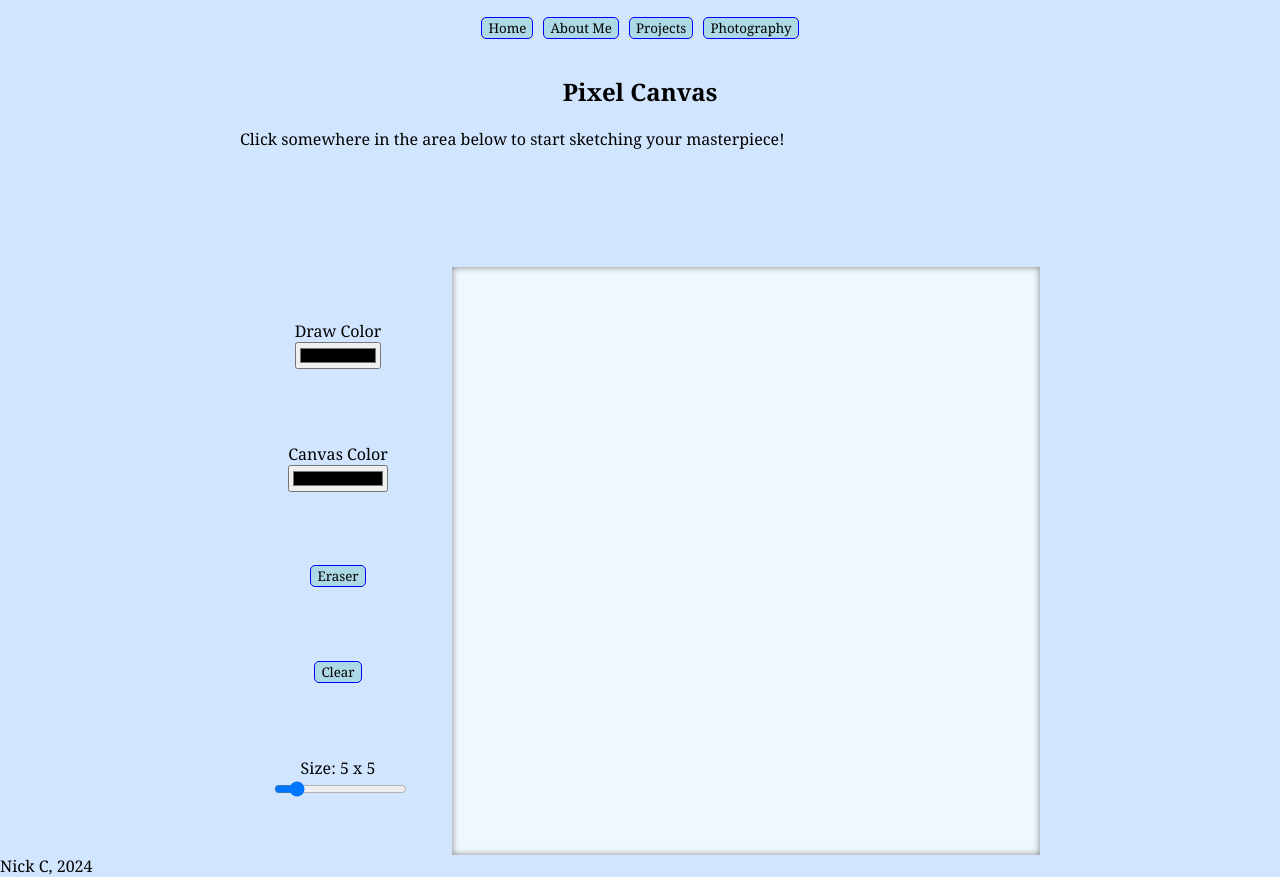
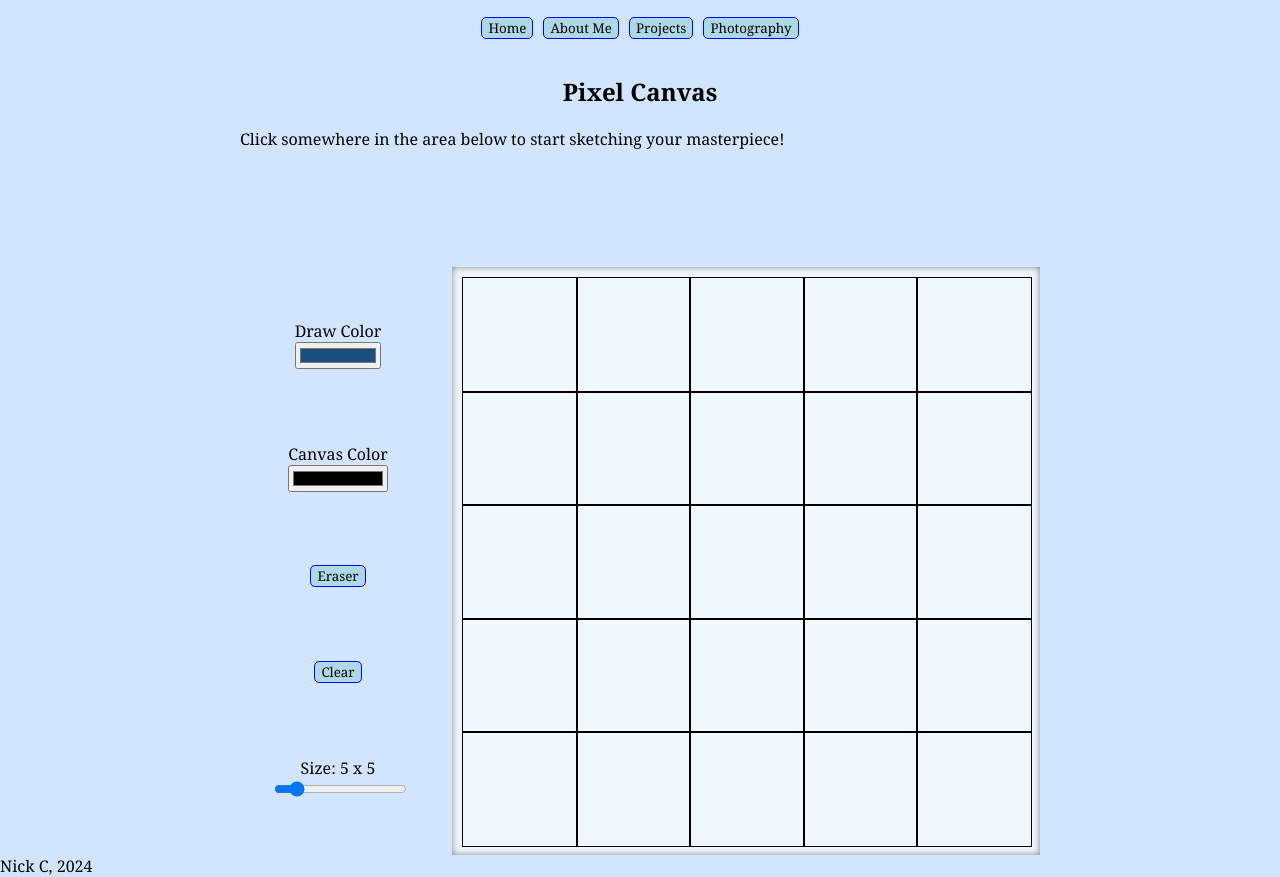
Before and after one commit to solo-nko/homepage, a Vue app: page /projects/pixelsketch in a window 1280 px wide. Built offline with nearby package versions, Linux system fonts and the light colour scheme.

Commit message:
reactive grid resizing

```diff
--- a/src/components/common/GridPiece.vue
+++ b/src/components/common/GridPiece.vue
@@ -1,26 +1,33 @@
 <template>
-	<div id="piece-body" :style="pieceStyle" />
+	<div id="piece-body" v-on:click="$emit('pieceClick')" />
 </template>
 
-<script lang="ts">
-export default {
-	props: {
-		color: {
-			type: String,
-			default: ""
-		}
+<script setup lang="ts">
+import { computed, ref } from "vue";
+
+defineEmits(["pieceClick"]);
+const props = defineProps({
+	foregroundColor: {
+		type: String,
+		default: ""
 	},
-	computed: {
-		pieceStyle() {
-			return `background-color: ${this.color}`;
-		}
-	},
-};
+	backgroundColor: {
+		type: String,
+		default: ""
+	}
+});
+
+const computedStyle = computed(() => {
+	return `background-color: ${props.foregroundColor}`;
+})
+
 </script>
 
 <style scoped>
 #piece-body {
 	width: 100%;
 	height: 100%;
+	background-color: v-bind(foregroundColor);
+	border: 1px solid black;
 }
 </style>
--- a/src/views/projects/PixelSketch.vue
+++ b/src/views/projects/PixelSketch.vue
@@ -7,7 +7,7 @@
 		<section id="option-sect">
 			<div>
 				<label for="btn-piece-color">Draw Color</label>
-				<input type="color" name="btn-piece-color" v-on:change="changeColor($event)">
+				<input type="color" name="btn-piece-color" v-bind:value="foregroundColor" v-on:change="changeForegroundColor($event)">
 			</div>
 			<div>
 				<label for="btn-canvas-color">Canvas Color</label>
@@ -17,45 +17,50 @@
 			<base-button>Clear</base-button>
 			<div>
 				<label for="grid-scale">Size: {{ gridDimension }} x {{ gridDimension }}</label>
-				<input v-model="gridDimension" type="range" name="grid-scale" min="2" max="25" v-on:change="createNewGrid">
+				<input v-model.lazy="gridDimension" type="range" name="grid-scale" min="2" max="25">
 			</div>
 		</section>
 		<section id="sketch-sect">
 			<div id="sketch-area" v-bind:style="canvasStyle">
-				<!-- <GridPiece v-for="piece in gridPieces || []" v-bind:key="piece" v-bind:color="drawColor" /> -->
-				<div v-for="(piece, index) in gridPieces" v-bind:id="String(index)" v-bind:key="piece" class="grid-piece" v-on:mouseenter="fill($event)" v-on:mousedown="fill($event)" />
+				<GridPiece v-for="piece in gridPieces" v-bind:key="piece.id" v-bind:foreground-color="piece.foregroundColor"
+					v-bind:background-color="piece.backgroundColor" v-on:piece-click="fillPiece(piece)" />
 			</div>
 		</section>
 	</div>
 </template>
 
 <script setup lang="ts">
+
 //the story so far
-/* - grid size doesn't update correctly. it only updates to the previous value, after setting a new one.
-   - need to be able to draw with default color
-	 - try using CSS v-bind and v-bind:id to refer to unique divs?
+/* - GridPieces dont update when clicked, i think because their prop isn't actually being changed by fillPiece().
  */
 
-import { computed, ref } from "vue";
+import { computed, onBeforeMount, ref, watch } from "vue";
+import GridPiece from "@/components/common/GridPiece.vue";
+import type { GridCell } from "@/utils/GridCell";
+import Global from "@/utils/Global";
+
 const gridDimension = ref(5);
 
-const gridPieces: symbol[] = new Array(gridDimension.value * gridDimension.value);
+const gridPieces: GridCell[] = new Array(gridDimension.value * gridDimension.value);
 
-function fill(event: MouseEvent) {
-/* 	const selectedCell = event.target as HTMLElement;
-	selectedCell.style.backgroundColor = drawColor.value; */
+const numOfPieces = computed(() => {
+	return gridDimension.value * gridDimension.value;
+});
 
-	if (event.buttons > 0) {
-		const selectedCell = event.target as HTMLElement;
-		selectedCell.style.backgroundColor = drawColor.value;
-	}
-}
+watch(numOfPieces, () => createNewGrid());
+
+onBeforeMount(() => createNewGrid());
 
 function createNewGrid() {
 	gridPieces.length = 0;
-	const totalSize = gridDimension.value * gridDimension.value;
-	for (let i = 0; i < totalSize; i++) {
-		gridPieces.push(Symbol(`symbol${i}`));
+	for (let i = 0; i < numOfPieces.value; i++) {
+		gridPieces.push({
+			id: i,
+			foregroundColor: "",
+			backgroundColor: "",
+			active: false
+		});
 	}
 }
 
@@ -63,13 +68,17 @@ const canvasStyle = computed(() => {
 	return `grid-template-rows: repeat(${gridDimension.value}, 1fr); grid-template-columns: repeat(${gridDimension.value}, 1fr);`;
 });
 
-const defaultColor = "#0000";
-let drawColor = ref("");
+const foregroundColor = ref(Global.defaultForeground);
+const backgroundColor = ref("");
 
-function changeColor(event: Event) {
-	const color = (event.target as HTMLInputElement).value;
-	console.log(color);
-	drawColor.value = color;
+function changeForegroundColor(event: Event) {
+	const colorHandler = event.target as HTMLInputElement;
+	foregroundColor.value = colorHandler.value;
+}
+
+function fillPiece(piece: GridCell) {
+	piece.foregroundColor = foregroundColor.value;
+	console.log(piece);
 }
 </script>
 
```
